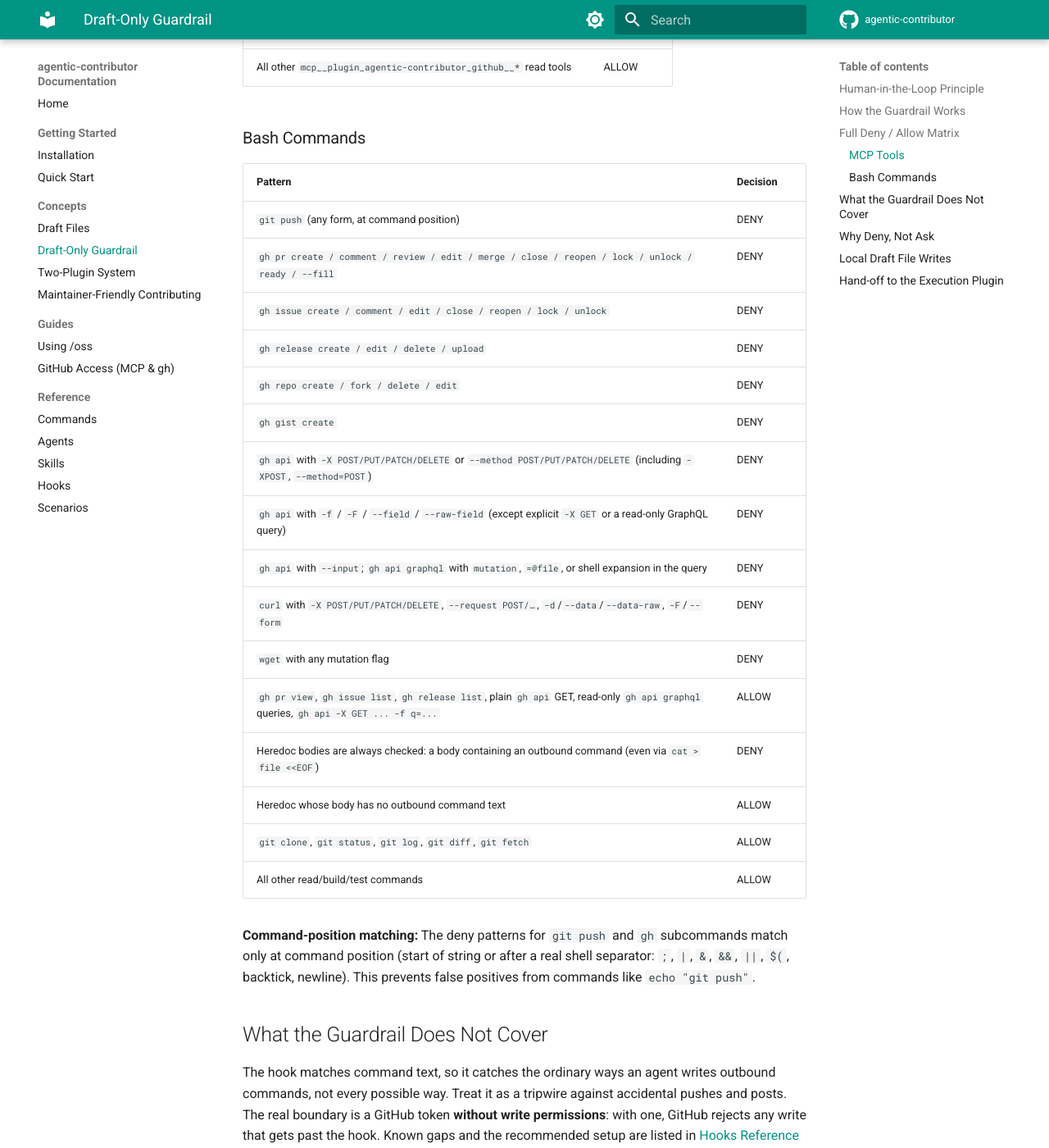
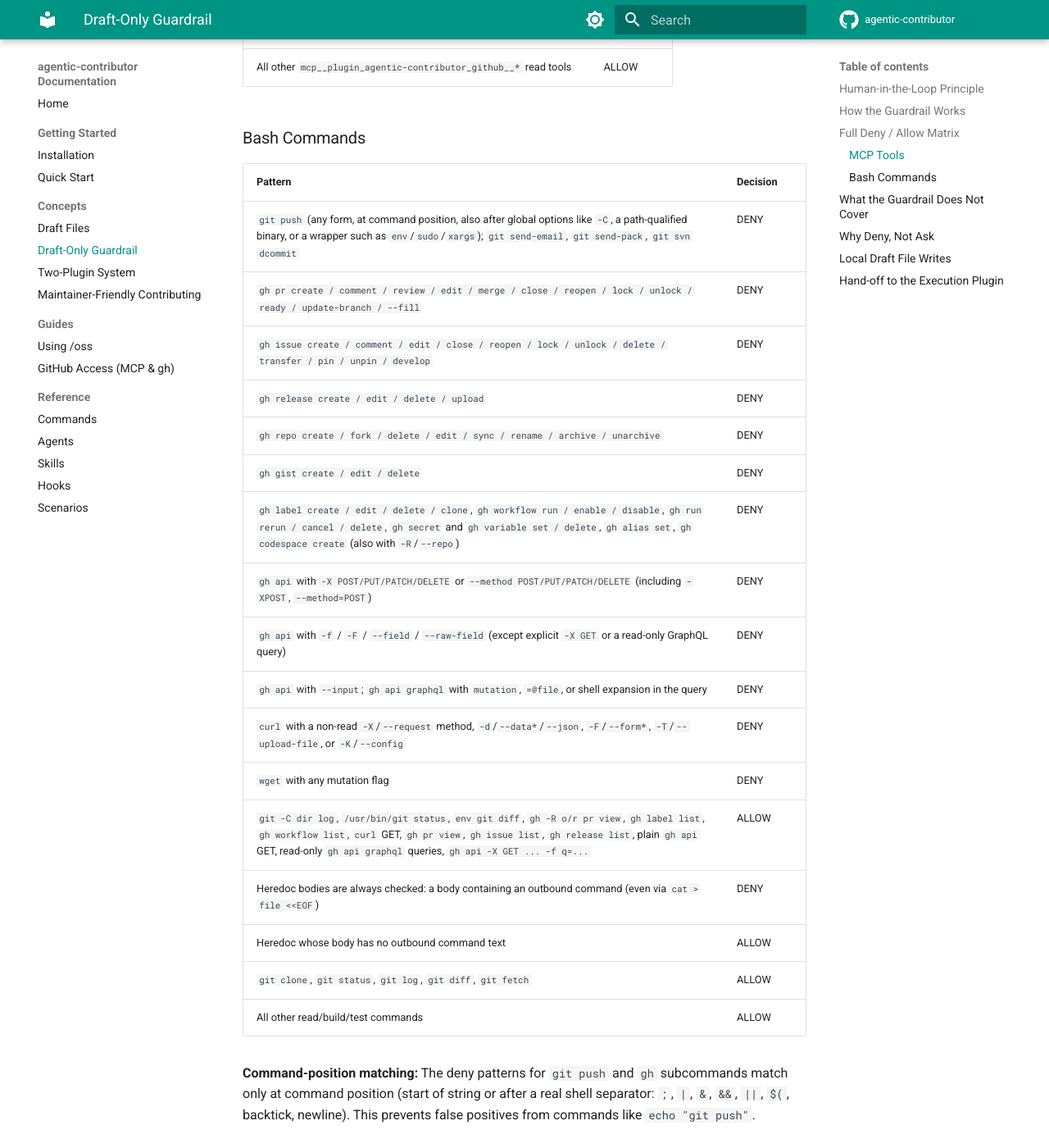
Before and after one commit to josix/agentic-contributor, an MkDocs documentation site: the page built from docs/concepts/draft-only-guardrail.md, in a window 1280 px wide and 1400 px high, scrolled down 1919 px. Shown: the whole window at 82% size. Built offline with MkDocs 1.6.1 and Material for MkDocs 9.7.7, drawn with Linux system fonts in a browser that asks for light colours; comment, search, counter and statistics services are not loaded.

Commit message:
fix: guard denies accidental outbound command forms (v0.5.1)
The guard is a tripwire against accidental pushes and posts. v0.5.0
recorded forms an agent may plausibly write by accident that slipped
through; this release covers them.

- Normalize each command segment before matching: drop VAR=value
  assignments, strip wrappers (env, command, exec, builtin, nohup, time,
  sudo, xargs and their options), reduce a path-qualified binary to its
  basename, skip git global options (-C, -c, --git-dir, --work-tree, ...)
  and gh -R/--repo. Normalized checks run in addition to the raw-text
  rules, so no existing deny is loosened. Heredoc handling and quote-aware
  segmentation are unchanged.
- Extend deny lists: more gh write subcommands (pr update-branch, label,
  workflow, run, repo sync/rename/archive, issue transfer/pin/develop,
  secret/variable, gist, release, alias set, codespace create), git
  send-email / svn dcommit / send-pack, and curl/wget data and upload
  forms (--json, --data-binary, -dVALUE, -T, -K, --request=POST, non-GET
  -X methods, wget --body-data).
- Tests: 7 known-bypass rows promoted to deny; ~130 new deny/allow rows
  (271/271 on bash 3.2). Deliberate obfuscation (variables, eval, alias,
  bash -c, heredoc quote trick) remains documented as known-bypass.

Co-Authored-By: Claude Opus 5.5 <noreply@anthropic.com>

```diff
--- a/docs/concepts/draft-only-guardrail.md
+++ b/docs/concepts/draft-only-guardrail.md
@@ -54,18 +54,19 @@ The denial message states:
 
 | Pattern | Decision |
 |---|---|
-| `git push` (any form, at command position) | DENY |
-| `gh pr create / comment / review / edit / merge / close / reopen / lock / unlock / ready / --fill` | DENY |
-| `gh issue create / comment / edit / close / reopen / lock / unlock` | DENY |
+| `git push` (any form, at command position, also after global options like `-C`, a path-qualified binary, or a wrapper such as `env`/`sudo`/`xargs`); `git send-email`, `git send-pack`, `git svn dcommit` | DENY |
+| `gh pr create / comment / review / edit / merge / close / reopen / lock / unlock / ready / update-branch / --fill` | DENY |
+| `gh issue create / comment / edit / close / reopen / lock / unlock / delete / transfer / pin / unpin / develop` | DENY |
 | `gh release create / edit / delete / upload` | DENY |
-| `gh repo create / fork / delete / edit` | DENY |
-| `gh gist create` | DENY |
+| `gh repo create / fork / delete / edit / sync / rename / archive / unarchive` | DENY |
+| `gh gist create / edit / delete` | DENY |
+| `gh label create / edit / delete / clone`, `gh workflow run / enable / disable`, `gh run rerun / cancel / delete`, `gh secret` and `gh variable set / delete`, `gh alias set`, `gh codespace create` (also with `-R`/`--repo`) | DENY |
 | `gh api` with `-X POST/PUT/PATCH/DELETE` or `--method POST/PUT/PATCH/DELETE` (including `-XPOST`, `--method=POST`) | DENY |
 | `gh api` with `-f` / `-F` / `--field` / `--raw-field` (except explicit `-X GET` or a read-only GraphQL query) | DENY |
 | `gh api` with `--input`; `gh api graphql` with `mutation`, `=@file`, or shell expansion in the query | DENY |
-| `curl` with `-X POST/PUT/PATCH/DELETE`, `--request POST/…`, `-d`/`--data`/`--data-raw`, `-F`/`--form` | DENY |
+| `curl` with a non-read `-X`/`--request` method, `-d`/`--data*`/`--json`, `-F`/`--form*`, `-T`/`--upload-file`, or `-K`/`--config` | DENY |
 | `wget` with any mutation flag | DENY |
-| `gh pr view`, `gh issue list`, `gh release list`, plain `gh api` GET, read-only `gh api graphql` queries, `gh api -X GET ... -f q=...` | ALLOW |
+| `git -C dir log`, `/usr/bin/git status`, `env git diff`, `gh -R o/r pr view`, `gh label list`, `gh workflow list`, `curl` GET, `gh pr view`, `gh issue list`, `gh release list`, plain `gh api` GET, read-only `gh api graphql` queries, `gh api -X GET ... -f q=...` | ALLOW |
 | Heredoc bodies are always checked: a body containing an outbound command (even via `cat > file <<EOF`) | DENY |
 | Heredoc whose body has no outbound command text | ALLOW |
 | `git clone`, `git status`, `git log`, `git diff`, `git fetch` | ALLOW |
```
Also changed, not shown: CHANGELOG.md (+13 -0 lines), docs/reference/hooks.md (+13 -9 lines), 4 other files.
